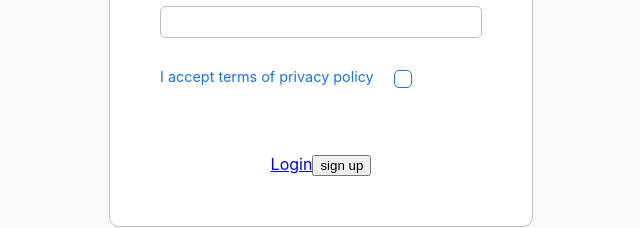
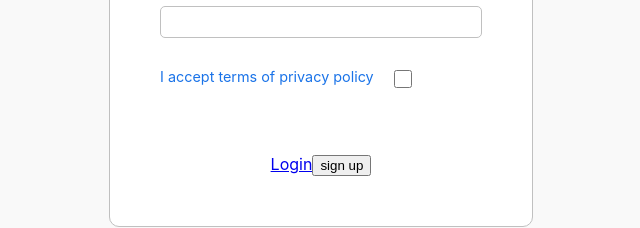
Before and after one commit to zahraMotazediyan/SignUpLogin, a React (Create React App) app: page / in a window 1280 px wide. Shown: the part 497-725 px from the top of the page, without its empty margins (319-959 px from the left). Built offline with nearby package versions, Linux system fonts and the light colour scheme.

Commit message:
fix checkbox of value to checked

```diff
--- a/src/components/SignUp.js
+++ b/src/components/SignUp.js
@@ -62,7 +62,8 @@ const SignUp = () => {
                 <label>Email</label>
                 <input
                     className={(errors.email && touched.email) ? styles.uncompleted : styles.formInput}
-                    type="text" name="email"
+                    type="text"
+                    name="email"
                     value={data.email}
                     onChange={changeHandler}
                     onFocus={focusHandler}/>
@@ -96,7 +97,7 @@ const SignUp = () => {
                     <input
                         type="checkbox"
                         name="isAccepted"
-                        value={data.isAccepted}
+                        checked={data.isAccepted}
                         onChange={changeHandler}
                         onFocus={focusHandler}/>
                 </div>
--- a/src/components/SignUp.module.css
+++ b/src/components/SignUp.module.css
@@ -78,7 +78,6 @@
 }
 
 .formButton {
-
 }
 
 input[type="checkbox"] {
@@ -86,7 +85,7 @@ input[type="checkbox"] {
     height: 18px;
     width: 18px;
     border: 1px solid #1a73e8;
-    appearance: none;
+    /*appearance: none;*/
     border-radius: 5px;
     transition: all 0.2s ease-in;
 }
```
